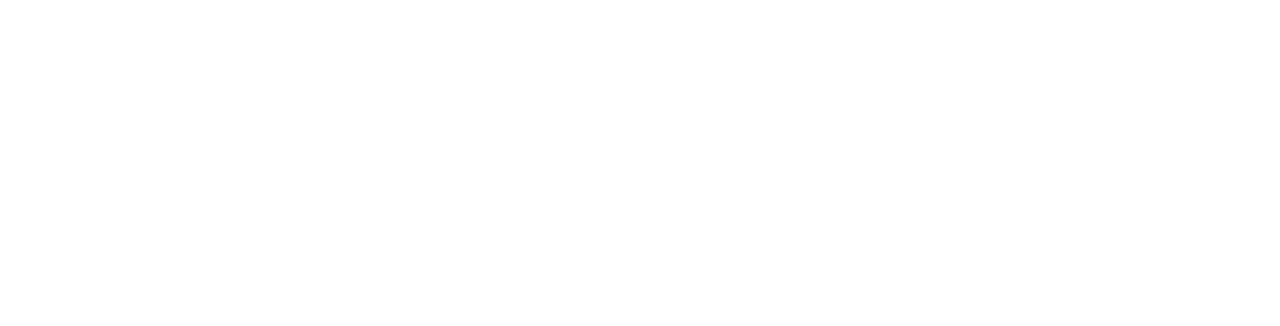
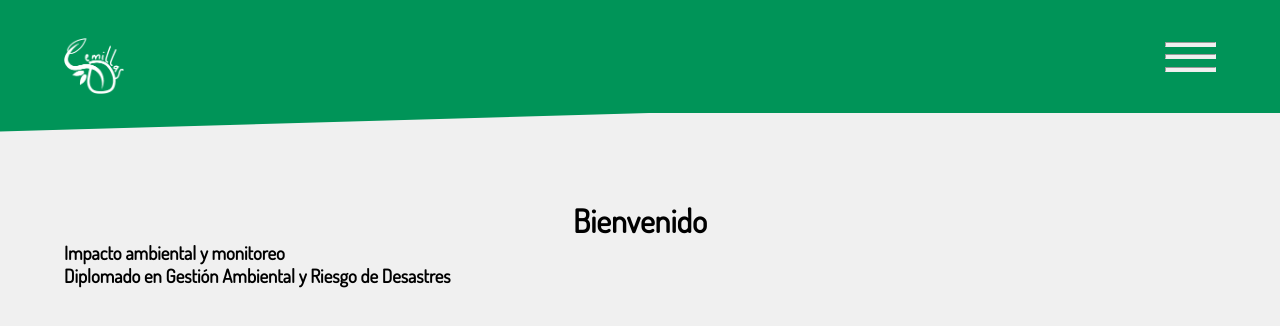
Before and after one commit to CamilaForer/Dashboard-fundacion-Semillas, a plain HTML site: page index.html in a window 1280 px wide. Drawn offline with Linux system fonts and the light colour scheme.

Commit message:
Header para pantallas pequeñas

```diff
--- a/index.html
+++ b/index.html
@@ -10,12 +10,31 @@
   <body>
     <!--Header-->
     <header>
-      <div class="logo"></div>
-      <div class="menu"></div>
+      <div class="figure1">
+      </div>
+      <div class="header">
+        <div class="logo">
+          <img src="img/logoSWhite.png" alt="Logo fundación semilla">
+        </div>
+        <div class="menu">
+          <hr>
+          <hr>
+          <hr>
+        </div>
+      </div>
     </header>
     <main>
     <!--Bienvenida-->
+    <h1>Bienvenido</h1>
     <!--Diplomados-->
+    <div class="cards">
+      <div class="card"><h3>Impacto ambiental y monitoreo</h3></div>
+      <div class="card"><h3>Diplomado en Gestión Ambiental y Riesgo de Desastres</h3></div>
+      <div class="card"><h3>  </h3></div>
+      <div class="card"><h3>  </h3></div>
+      <div class="card"><h3>  </h3></div>
+      <div class="card"><h3>  </h3></div>
+    </div>
     <section class="modal">
 
     </section>
--- a/src/style.css
+++ b/src/style.css
@@ -16,6 +16,7 @@
 *{
   box-sizing: border-box;
   margin: 0%;
+  background-color:var(--color-background);
 }
 h1, h2, h3, h4{
   font-family: var(--font-title);
@@ -23,3 +24,55 @@ h1, h2, h3, h4{
 p{
   font-family: var(--font-paragraph);
 }
+/*Camila-dev*/
+/*Principal*/
+.figure1{
+  position: relative;
+  background:var(--color-dark-green);
+  clip-path: polygon(0% 0%, 100% 0%, 100% 47.5%, 0% 65.8%);
+  width: 100%;
+  height: 200px;
+}
+.header{
+  position: absolute;
+  display: flex;
+  flex-direction: row;
+  width: 100%;
+  padding: 1.5% 0;
+  transform: translateY(-200px);
+  background-color: var(--color-dark-green);
+  justify-content: space-between;
+  align-items: center;
+}
+.logo{
+  padding: 1.5% 0 0 0;
+  height: 75px;
+  padding-left: 5%;
+  background-color: var(--color-dark-green);
+}
+.logo img{
+  background-color: var(--color-dark-green);
+  width: 100%;
+  height: 100%;
+}
+.menu{
+  background-color: var(--color-dark-green);
+  display: flex;
+  flex-direction: column;
+  justify-content: space-evenly;
+  width: 4%;
+  height: 45px;
+  margin-right: 5%;
+  cursor: pointer;
+}
+.menu hr{
+  color: white;
+  width: 100%;
+  height: 5px;
+}
+main{
+  padding: 0 5% 0 5%;
+}
+main h1{
+  text-align: center;
+}
```
